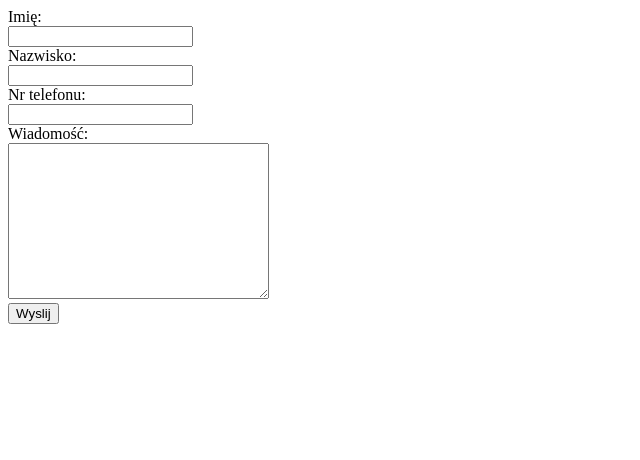
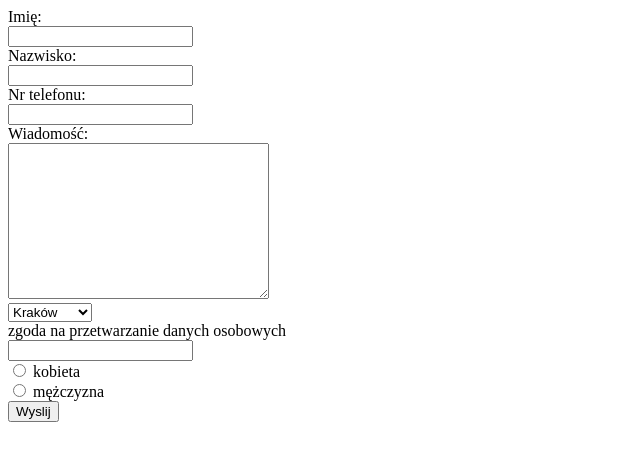
Before and after one commit to zajack93/zajack93.github.io, a plain HTML site: page index.html in a window 1280 px wide. Shown: the whole page, without its empty margins (0-640 px from the left). Drawn offline with Linux system fonts and the light colour scheme.

Commit message:
dodanie: wybór miasta, płeć, zgody

```diff
--- a/index.html
+++ b/index.html
@@ -23,6 +23,24 @@
       <textarea name="wiadomosc" id="wiadomosc" cols="30" rows="10" >
 
         </textarea> <br />
+        <select name="miasto" id="miasto"> <br />
+            <option value="krakow"> Kraków </option>
+            <option value="warszawa"> Warszawa </option>
+            <option value="gdansk"> Gdańsk </option>
+
+
+        </select>
+        <br />
+        <lablel for ="zgoda"> zgoda na przetwarzanie danych osobowych</lablel> <br />
+        <input type="chechbox" id="zgoda"> <br />
+
+
+        <input type="radio" id="kobieta">
+        <lablel for ="kobieta"> kobieta </lablel>  <br />
+
+        <input type="radio" id="mezczyzna">
+        <lablel for ="mezczyzna"> mężczyzna </lablel> <br />
+
        <input type="submit" value="Wyslij">
 
     </form>
```
